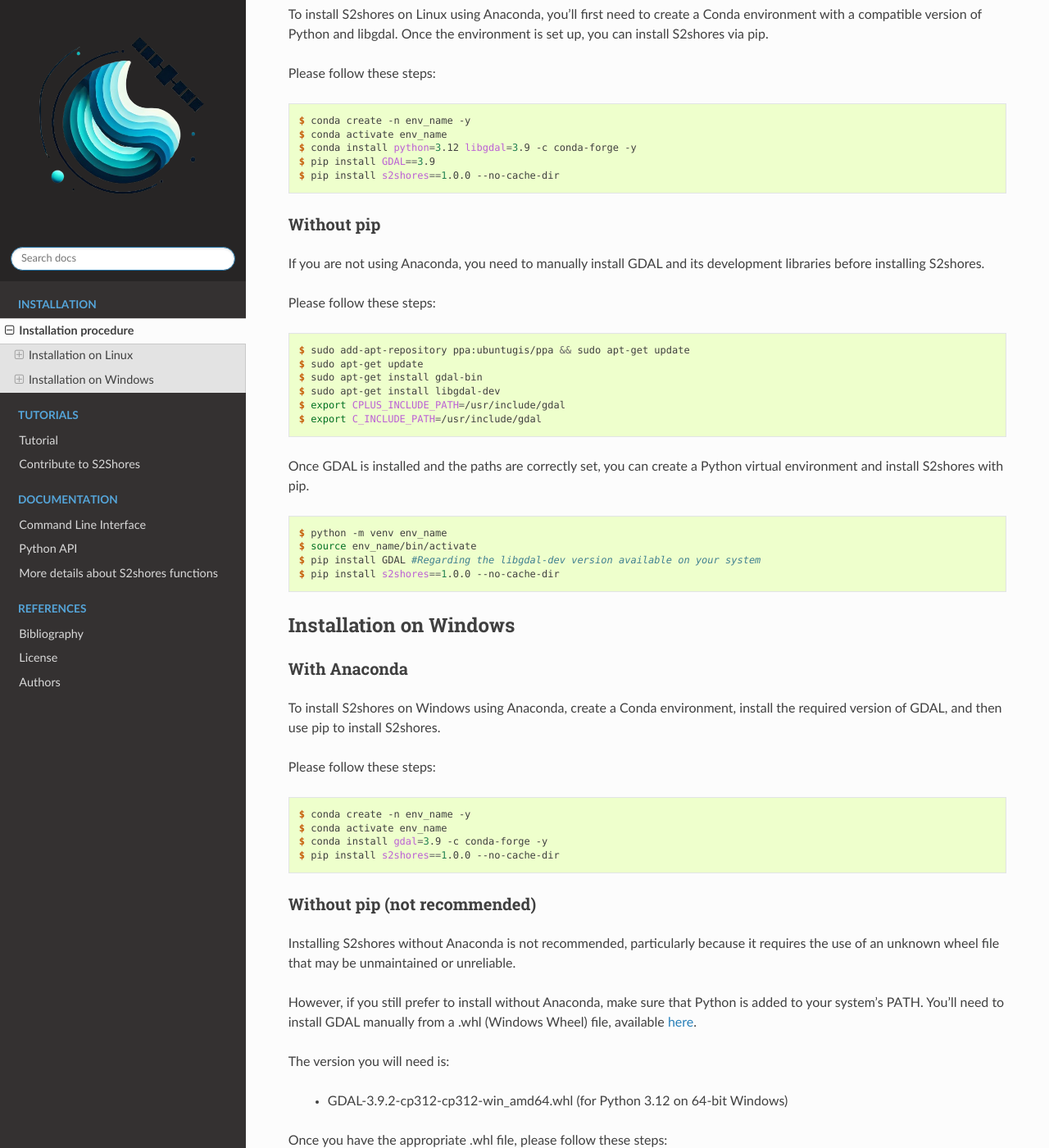
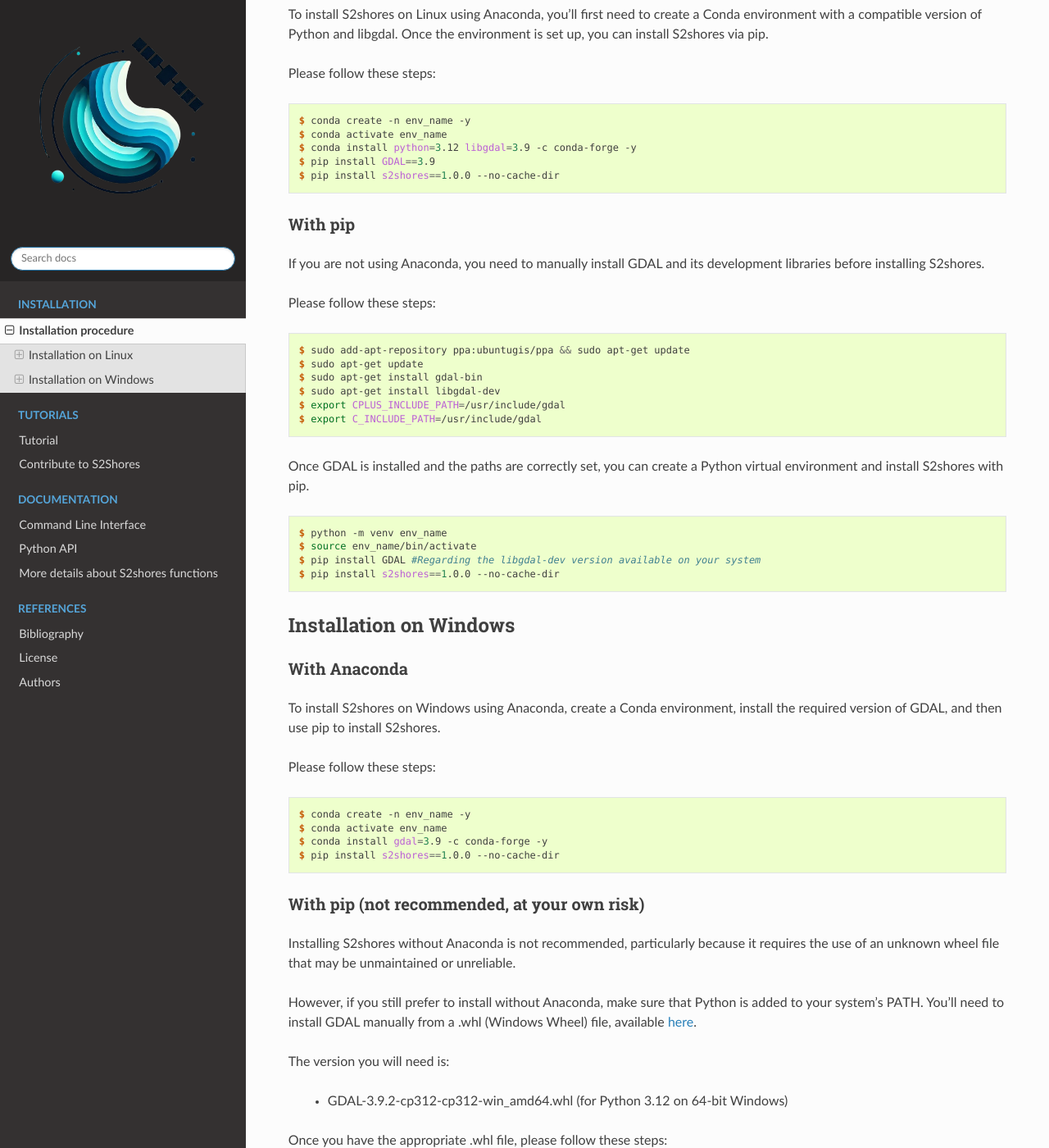
Before and after one commit to cadauxe/S2Shores, a Sphinx documentation site: the page built from docs/source/install.rst, in a window 1280 px wide and 1400 px high, scrolled down 260 px. Shown: the whole window at 82% size. Built offline with Sphinx 7.4.7 and the Read the Docs theme 3.1.0, drawn with Linux system fonts in a browser that asks for light colours.

Commit message:
feat : WIP readthedocs

```diff
--- a/docs/source/install.rst
+++ b/docs/source/install.rst
@@ -26,7 +26,7 @@ Please follow these steps:
 
 
 -----------
-Without pip
+With pip
 -----------
 
 If you are not using Anaconda, you need to manually install GDAL and its development libraries before installing S2shores.
@@ -73,7 +73,7 @@ Please follow these steps:
     $ pip install s2shores==1.0.0 --no-cache-dir
 
 -----------------------------
-Without pip (not recommended)
+With pip (not recommended, at your own risk)
 -----------------------------
 
 Installing S2shores without Anaconda is not recommended, particularly because it requires the use of an unknown wheel file that may be unmaintained or unreliable.
```
